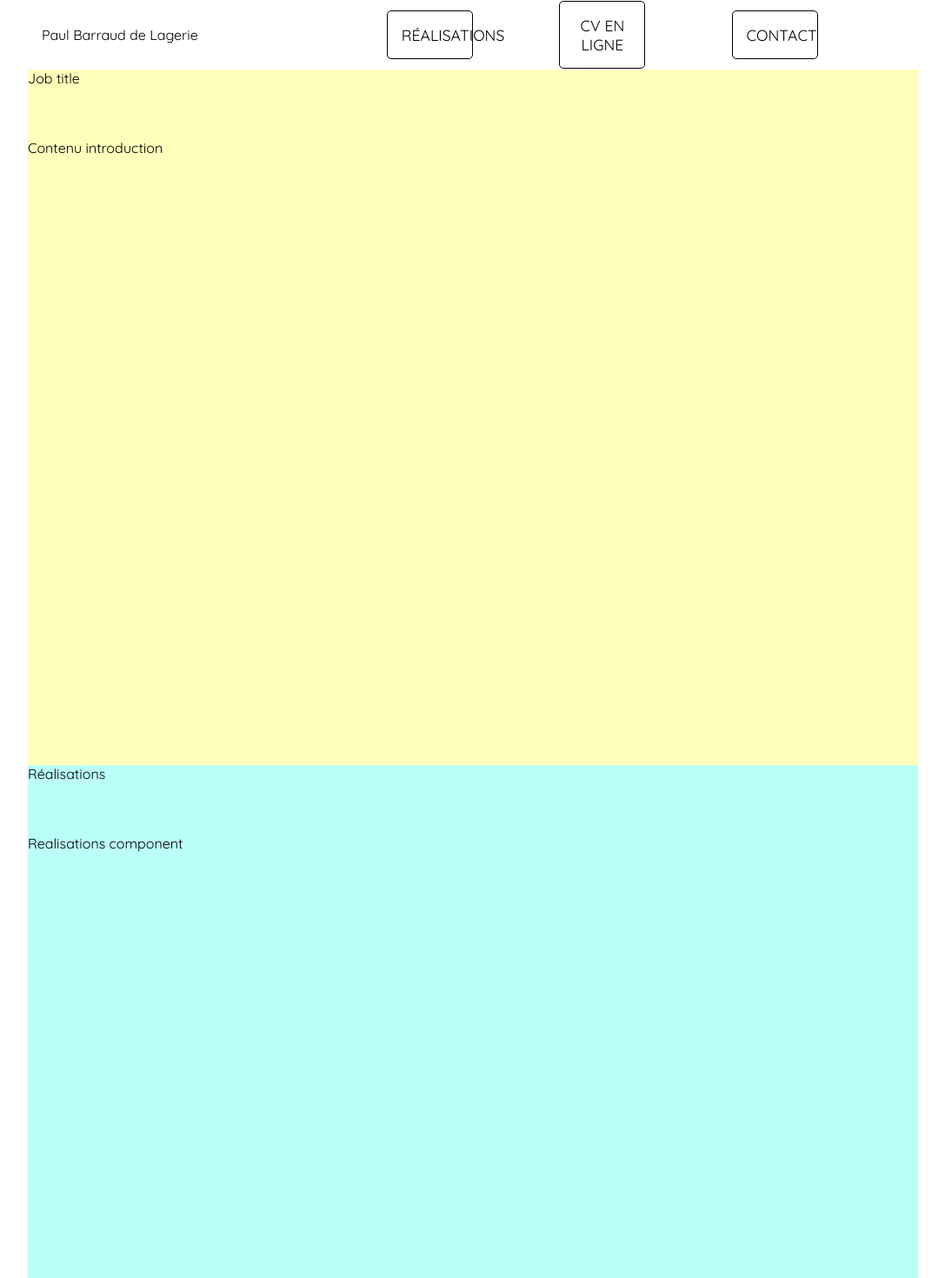
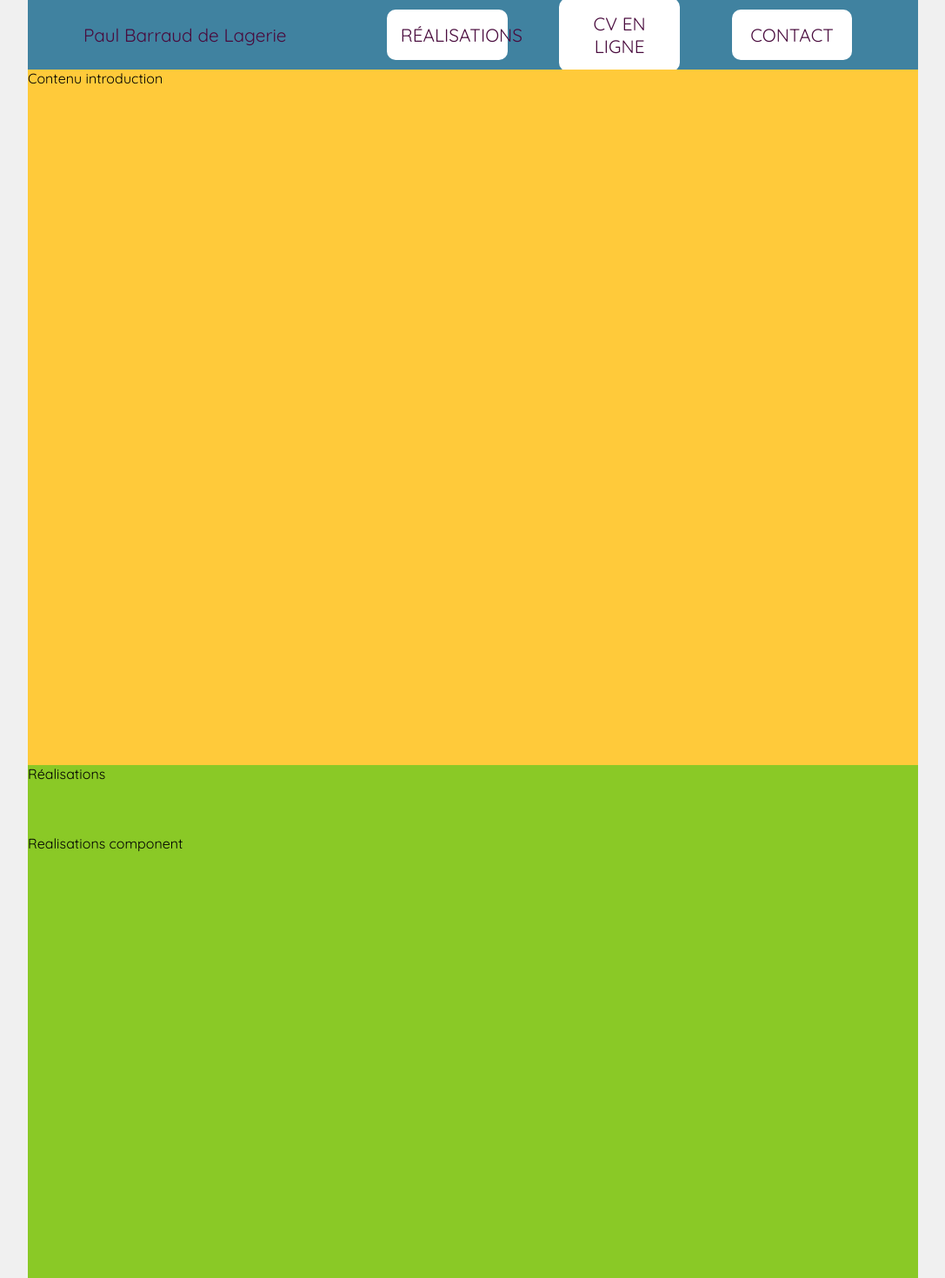
Before and after one commit to paulvscode/mycv, a React (Create React App) app: page / in a window 1280 px wide. Shown: the top 1470 px of the page at 87% size, without its empty margins (96-1183 px from the left). Built offline with nearby package versions, Linux system fonts and the light colour scheme.

Commit message:
fixed background color

```diff
--- a/src/App.css
+++ b/src/App.css
@@ -1,5 +1,10 @@
 * {
   box-sizing: border-box;
+}
+
+.container-background {
+  background-color: rgb(240, 240, 240);
+  overflow: auto;
 }
 
 .App {
@@ -17,48 +22,54 @@
   grid-template-areas: "navbar-name navbar-realisation navbar-cvenligne navbar-contact";
   justify-content: center;
   align-items: center;
-  background-color: white;
+  background-color: rgb(64, 130, 160);
   box-sizing: border-box;
   align-content: center;
   padding: 1rem;
   overflow: hidden;
-  position: fixed;
   top: 0;
   width: 80%;
+  position: fixed;
   height: 10vh;
 }
 
 .navbar-name {
   grid-area: navbar-name;
+  color: #490b3d;
+  font-size: 1.3rem;
+  margin-left: 3rem;
 }
 
 .navbar-realisation,
 .navbar-cvenligne,
 .navbar-contact {
   grid-area: navbar-realisation;
-  border-radius: 5px;
+  border-radius: 10px;
   background-color: white;
-  border: 1px solid black;
   width: 50%;
   text-align: center;
   padding: 1rem;
-  color: black;
+  color: #490b3d;
   text-transform: uppercase;
-  font-size: 1.1rem;
+  font-size: 1.3rem;
   cursor: pointer;
+  width: 70%;
 }
 
 .navbar-realisation:hover {
-  background-color: green;
+  background-color: #490b3d;
   color: white;
+  text-decoration: underline;
 }
 .navbar-cvenligne:hover {
-  background-color: green;
+  background-color: #490b3d;
   color: white;
+  text-decoration: underline;
 }
 .navbar-contact:hover {
-  background-color: green;
+  background-color: #490b3d;
   color: white;
+  text-decoration: underline;
 }
 
 @media (max-width: 375px) {
--- a/src/App.js
+++ b/src/App.js
@@ -9,6 +9,7 @@ import Footer from "./Components/Footer/index";
 
 function App() {
   return (
+    <div className='container-background'>
       <div className='App'>
         <div className='container-grid-contain'>
           <nav className='grid-container-navbar'>
@@ -60,6 +61,7 @@ function App() {
         </div>
         <Footer />
       </div>
+    </div>
   );
 }
 
--- a/src/Components/CvEnLigne/styles.css
+++ b/src/Components/CvEnLigne/styles.css
@@ -1,6 +1,6 @@
 .container-cv {
   height: 100vh;
-  background-color: rgb(187, 255, 193);
+  background-color: #1982c4;
 }
 
 .positionning-div-cv {
--- a/src/Components/JobTitle/index.js
+++ b/src/Components/JobTitle/index.js
@@ -4,7 +4,6 @@ import "./styles.css";
 const JobTitle = () => {
   return (
     <div className='container-jobtitle'>
-      <div className='positionning-div-jobtitle'>Job title</div>
       <div className='content-jobtitle'>Contenu introduction</div>
     </div>
   );
--- a/src/Components/JobTitle/styles.css
+++ b/src/Components/JobTitle/styles.css
@@ -1,17 +1,13 @@
 .container-jobtitle {
   height: 100vh;
-  background-color: rgb(255, 255, 187);
+  background-color: #ffca3a;
   margin-top: 10vh;
-}
-
-.positionning-div-jobtitle {
-  height: 10vh;
 }
 
 @media (max-width: 375px) {
   .container-jobtitle {
     height: 100vh;
-    background-color: rgb(255, 255, 187);
+    background-color: #ffca3a;
     margin-top: 0vh;
   }
 }
--- a/src/Components/Realisations/styles.css
+++ b/src/Components/Realisations/styles.css
@@ -1,6 +1,6 @@
 .container-realisations {
   height: 100vh;
-  background-color: rgb(187, 255, 249);
+  background-color: #8ac926;
 }
 
 .positionning-div-realisations {
```
Lines whose indentation alone changed are shown as unchanged.
